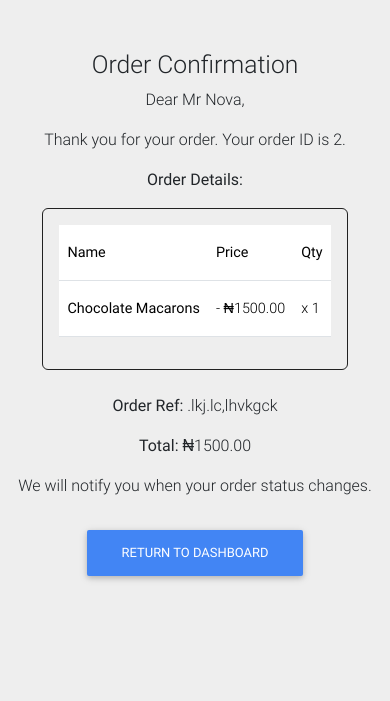
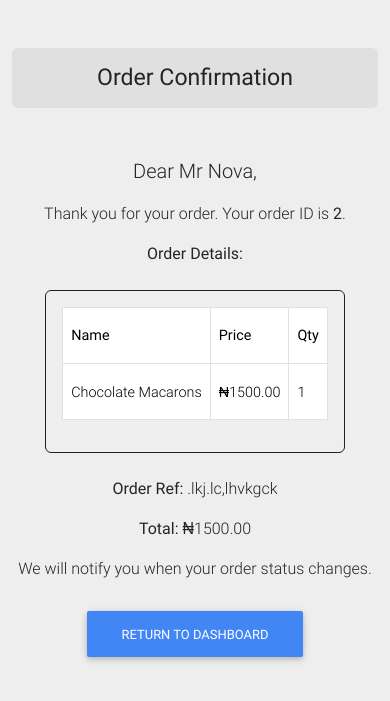
Before and after one commit to brandnova/Foodie, a Django app: page /order/direct_transfer/payment/2/confirmation/ in a window 390 px wide. Shown: the top 701 px of the page. Run offline with Django 4.2, Linux system fonts and the light colour scheme; data comes from the database, SQL or seed files in the repository; both versions use the stored data as it was after the commit; some libraries are stand-ins or nearby versions.

Commit message:
A few final touches for responsivness

```diff
--- a/accounts/templates/accounts/auth_base.html
+++ b/accounts/templates/accounts/auth_base.html
@@ -5,7 +5,10 @@
   <meta charset="utf-8">
   <meta name="viewport" content="width=device-width, initial-scale=1, shrink-to-fit=no">
   <meta http-equiv="x-ua-compatible" content="ie=edge">
-  <title>Foodie</title>
+  <title>{{ site_settings.site_title }} | {% block title %}{% endblock %}</title>
+  <link rel="icon" href="{{ site_settings.favicon.url }}">
+  <meta name="description" content="{{ site_settings.meta_description }}">
+  <meta name="keywords" content="{{ site_settings.meta_keywords }}">
   <!-- Font Awesome -->
   <link rel="stylesheet" href="https://use.fontawesome.com/releases/v5.11.2/css/all.css">
   <!-- Bootstrap core CSS -->
--- a/accounts/templates/accounts/login.html
+++ b/accounts/templates/accounts/login.html
@@ -1,5 +1,5 @@
 {% extends 'accounts/auth_base.html' %}
-{% block title %}Login{% endblock  %}
+{% block title %}Login{% endblock %}
 {% block content %}
 
 
--- a/accounts/templates/accounts/profile.html
+++ b/accounts/templates/accounts/profile.html
@@ -1,8 +1,5 @@
-<!-- accounts/templates/accounts/dashboard.html -->
 {% extends 'accounts/base.html' %}
-
 {% block title %}Profile{% endblock %}
-
 {% block content %}
 <main class="pt-5 mx-lg-5">
 
--- a/accounts/templates/accounts/register.html
+++ b/accounts/templates/accounts/register.html
@@ -1,5 +1,5 @@
 {% extends 'accounts/auth_base.html' %}
-{% block title %}Register{% endblock  %}
+{% block title %}Register{% endblock %}
 {% block content %}
 
 
--- a/order/templates/order/payment_confirmation.html
+++ b/order/templates/order/payment_confirmation.html
@@ -1,18 +1,18 @@
 {% extends 'order/base.html' %}
 {% block title %}Order Confirmation{% endblock  %}
 {% block content %}
-<div class="container">
-    <div class="text-center">
-        <h2>Order Confirmation</h2>
-        <p>Dear {{ order.first_name }} {{ order.last_name }},</p>
-        <p>Thank you for your order. Your order ID is {{ order.id }}.</p>
+<div class="container my-5">
+    <div class="text-center mb-4">
+        <h3 class="my-5 rounded p-3 bg-light text-center"><strong>Order Confirmation</strong></h3>
+        <p class="lead">Dear {{ order.first_name }} {{ order.last_name }},</p>
+        <p>Thank you for your order. Your order ID is <strong>{{ order.id }}</strong>.</p>
         <p><strong>Order Details:</strong></p>
     </div>
-
     <div class="d-flex justify-content-center mb-4">
-        <div class="card border-dark bg-transparent p-3" style="max-width: 700px; max-height: 800px; overflow-y: scroll;">
-            <table class="table table-hover rounded">
-                <thead>
+        <div class="card border-dark bg-transparent p-3" style="max-width: 700px;">
+            <div class="table-responsive">
+                <table class="table table-hover table-bordered rounded">
+                    <thead class="thead-dark">
                         <tr>
                             <th scope="col">Name</th>
                             <th scope="col">Price</th>
@@ -22,23 +22,21 @@
                     <tbody>
                         {% for item in order.items.all %}
                         <tr>
-                    <th scope="row">{{ item.menu_item.name }}</th>
-                    <td>- &#x20A6;{{ item.menu_item.price }}</td>
-                    <td>x {{ item.quantity }}</td>
+                            <td>{{ item.menu_item.name }}</td>
+                            <td>&#x20A6;{{ item.menu_item.price }}</td>
+                            <td>{{ item.quantity }}</td>
                         </tr>
                         {% endfor %}
                     </tbody>
                 </table>
             </div>
         </div>
-
+    </div>
     <div class="text-center">
         <p><strong>Order Ref:</strong> {{ order.payment_reference }}</p>
         <p><strong>Total:</strong> &#x20A6;{{ order.get_total_cost }}</p>
-        <p>We will notify you when your order status changes.</p>
-        <a href="{% url 'dashboard' %}" class="btn btn-primary m-3">Return to Dashboard</a>
+        <p class="mb-4">We will notify you when your order status changes.</p>
+        <a href="{% url 'dashboard' %}" class="btn btn-primary">Return to Dashboard</a>
     </div>
 </div>
-
-
 {% endblock %}
```
Also changed, not shown: order/templates/order/direct_transfer_payment.html (+19 -9 lines), db.sqlite3, media/proofs_of_payment/dress-shirt-img.png (added). Lines whose indentation alone changed are shown as unchanged.
